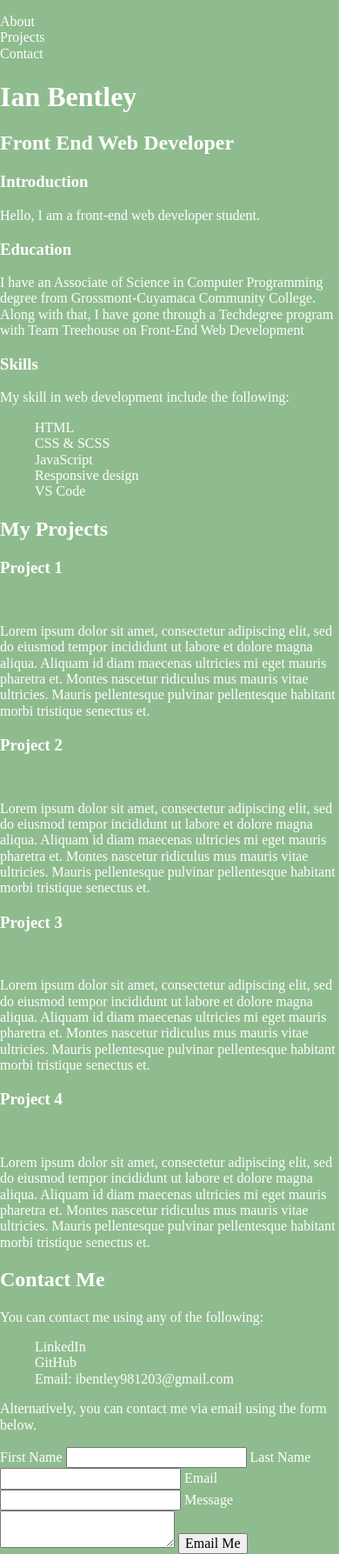
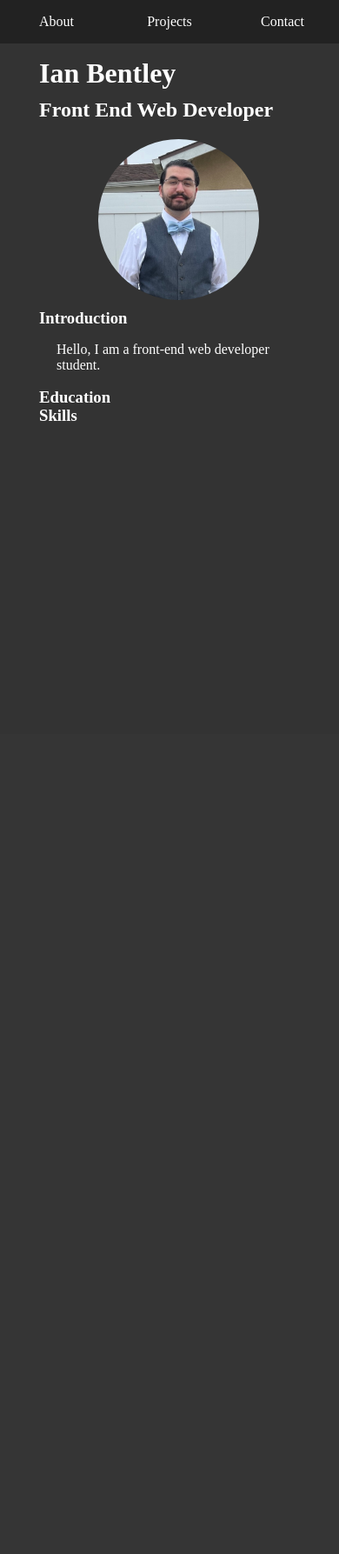
Before and after one commit to ian-bentley/My-Portfolio, a PHP site: page / in a window 390 px wide. Shown: the whole page at 87% size. After the commit the page ends 484 px from the top, so only its background shows below. Run offline with PHP 8.4, Linux system fonts and the light colour scheme; some libraries are stand-ins or nearby versions.

Commit message:
More content and responsive design

```diff
--- a/css/styles.css
+++ b/css/styles.css
@@ -347,6 +347,13 @@ li {
 
 #main-nav ul {
   padding-left: 0;
+  margin-top: 0;
+  display: grid;
+  grid-template-columns: repeat(3, 1fr);
+  text-align: center;
+  justify-content: center;
+  align-content: center;
+  height: 50px;
 }
 
 a {
@@ -355,8 +362,129 @@ a {
 }
 
 body {
-  background-color: darkseagreen;
+  background-color: #333333;
   color: white;
 }
 
+header {
+  background-color: #222222;
+}
+
+ul {
+  padding-left: 40px;
+}
+
+.hide {
+  display: none;
+}
+
+#main-nav li, #about h3 {
+  cursor: pointer;
+  user-select: none;
+}
+
+#main-nav li:hover {
+  border-bottom: solid white 2px;
+}
+
+#projects img {
+  width: 100%;
+  max-width: 360px;
+}
+
+#projects-grid {
+  max-width: 360px;
+  margin: 0 auto;
+}
+@media screen and (min-width: 641px) {
+  #projects-grid {
+    display: grid;
+    grid-template-columns: repeat(auto-fit, minmax(360px, 1fr));
+    max-width: initial;
+    justify-items: center;
+    gap: 40px;
+  }
+}
+
+form {
+  display: grid;
+  grid-template-columns: 1fr;
+  row-gap: 10px;
+  max-width: 360px;
+  margin: 0 auto;
+}
+
+#portrait {
+  display: block;
+  width: 185px;
+  border-radius: 50%;
+  margin: 0 auto;
+}
+@media screen and (min-width: 641px) {
+  #portrait {
+    width: 300px;
+    margin: initial;
+  }
+}
+
+h1, h3 {
+  margin: 0;
+}
+
+h2 {
+  margin-top: 10px;
+}
+
+#about p {
+  padding-left: 20px;
+}
+
+#intro {
+  padding-top: 10px;
+}
+
+.project {
+  max-width: 360px;
+  margin-bottom: 70px;
+}
+
+#about-top {
+  width: 320px;
+}
+@media screen and (min-width: 641px) {
+  #about-top {
+    width: initial;
+    display: flex;
+    justify-content: space-between;
+    align-items: flex-end;
+  }
+}
+
+#about {
+  width: 320px;
+  margin: 0 auto;
+}
+@media screen and (min-width: 641px) {
+  #about {
+    width: initial;
+  }
+}
+
+#submit {
+  width: 100px;
+  margin: 0 0 auto 0;
+}
+
+@media screen and (min-width: 641px) {
+  #about-sections {
+    width: 640px;
+    margin: 0 auto;
+  }
+}
+
+#about, #projects, #contact {
+  padding-left: 10px;
+  padding-right: 10px;
+}
+
 /*# sourceMappingURL=styles.css.map */
--- a/index.html
+++ b/index.html
@@ -14,28 +14,40 @@
         <header>
             <nav id="main-nav">
                 <ul>
-                    <li><a href="#">About</a></li>
-                    <li><a href="#">Projects</a></li>
-                    <li><a href="#">Contact</a></li>
+                    <li id="about-btn">About</li>
+                    <li id="projects-btn">Projects</li>
+                    <li id="contact-btn">Contact</li>
                 </ul>
             </nav>
         </header>
         <main>
-            <section id="about">
+            <div id="section-grid">
+                <section id="about" class="section-grid-item">
+                    <div id="about-top">
+                        <div id="headings">
                             <h1>Ian Bentley</h1>
                             <h2>Front End Web Developer</h2>
+                        </div>
+                        <img src="imgs/me.jpg" alt="A photo of myself" id="portrait">
+                    </div>
+                    <div id="about-sections">
                         <section id="intro">
                             <h3>Introduction</h3>
+                            <div>
                                 <p>Hello, I am a front-end web developer student.</p>
+                            </div>
                         </section>
                         <section id="education">
                             <h3>Education</h3>
+                            <div class="hide">
                                 <p>I have an Associate of Science in Computer Programming degree from
                                     Grossmont-Cuyamaca Community College. Along with that, I have gone through
                                     a Techdegree program with Team Treehouse on Front-End Web Development</p>
+                            </div>
                         </section>
                         <section id="skills">
                             <h3>Skills</h3>
+                            <div class="hide">
                                 <p>My skill in web development include the following:</p>
                                 <ul>
                                     <li>HTML</li>
@@ -44,46 +56,44 @@
                                     <li>Responsive design</li>
                                     <li>VS Code</li>
                                 </ul>
+                            </div>
                         </section>
+                    </div>
                 </section>
-            <section id="projects">
+                <section id="projects" class="section-grid-item hide">
+                    <p>In this section is all the links to my other website projects and links to details
+                        regarding the development of each one.</p>
                     <h2>My Projects</h2>
                     <div id="projects-grid">
+                        <div class="project">
+                            <a href="#"></a>
+                                <h3>This Website</h3>
+                                <img src="http://via.placeholder.com/640x360" alt="Thumbnail for this website">
+                                <p>This very portfolio website was programmed by me.</p>
+                                <a href="#"><p>This Website Details</p></a>
+                            </a>
+                        </div>
+                        <div class="project">
                             <a href="#">
-                        <div>
-                            <h3>Project 1</h3>
-                            <img src="http://via.placeholder.com/640x360" alt="">
-                            <p>Lorem ipsum dolor sit amet, consectetur adipiscing elit, sed do eiusmod
-                                tempor incididunt ut labore et dolore magna aliqua. Aliquam id diam
-                                maecenas ultricies mi eget mauris pharetra et. Montes nascetur
-                                ridiculus mus mauris vitae ultricies. Mauris pellentesque pulvinar
-                                pellentesque habitant morbi tristique senectus et.</p>
+                                <h3>Wheel of Success</h3>
+                                <img src="http://via.placeholder.com/640x360" alt="Wheel of Success Tumbnail">
+                                <p>Wheel of Success is a web game similar to hangman. A phrase is generated
+                                    and the player has to guess what the phrase is before they run out of
+                                    lives.</p>
+                                <a href="#"><p>Wheel of Success Details</p></a>
+                            </a>
                         </div>
+                        <div class="project">
+                            <a href="#">
+                                <h3>Interactive Photo Gallery</h3>
+                                <img src="http://via.placeholder.com/640x360" alt="Interactive Photo Gallery Thumbnail">
+                                <p>This gallery displays photos in a grid. You can search filter the photos
+                                    based on what's in each caption and expand an image by clicking on it.</p>
+                                    <a href="#"><p>Interactive Photo Gallery Details</p></a>
                             </a>
+                        </div>
+                        <div class="project">
                             <a href="#">
-                        <div>
-                            <h3>Project 2</h3>
-                            <img src="http://via.placeholder.com/640x360" alt="">
-                            <p>Lorem ipsum dolor sit amet, consectetur adipiscing elit, sed do eiusmod
-                                tempor incididunt ut labore et dolore magna aliqua. Aliquam id diam
-                                maecenas ultricies mi eget mauris pharetra et. Montes nascetur
-                                ridiculus mus mauris vitae ultricies. Mauris pellentesque pulvinar
-                                pellentesque habitant morbi tristique senectus et.</p>
-                        </div>
-                    </a>
-                    <a href="#">
-                        <div>
-                            <h3>Project 3</h3>
-                            <img src="http://via.placeholder.com/640x360" alt="">
-                            <p>Lorem ipsum dolor sit amet, consectetur adipiscing elit, sed do eiusmod
-                                tempor incididunt ut labore et dolore magna aliqua. Aliquam id diam
-                                maecenas ultricies mi eget mauris pharetra et. Montes nascetur
-                                ridiculus mus mauris vitae ultricies. Mauris pellentesque pulvinar
-                                pellentesque habitant morbi tristique senectus et.</p>
-                        </div>
-                    </a>
-                    <a href="#">
-                        <div>
                                 <h3>Project 4</h3>
                                 <img src="http://via.placeholder.com/640x360" alt="">
                                 <p>Lorem ipsum dolor sit amet, consectetur adipiscing elit, sed do eiusmod
@@ -91,19 +101,21 @@
                                     maecenas ultricies mi eget mauris pharetra et. Montes nascetur
                                     ridiculus mus mauris vitae ultricies. Mauris pellentesque pulvinar
                                     pellentesque habitant morbi tristique senectus et.</p>
-                        </div>
+                                    <a href="#"><p>Project Details</p></a>
                             </a>
                         </div>
+                    </div>
                 </section>
-            <section id="contact">
+                <section id="contact" class="section-grid-item hide">
                     <h2>Contact Me</h2>
                     <p>You can contact me using any of the following:</p>
                     <ul>
-                    <li><a href="#">LinkedIn</a></li>
-                    <li><a href="#">GitHub</a></li>
-                    <li><a href="#">Email: ibentley981203@gmail.com</a></li>
+                        <li><a href="https://www.linkedin.com/in/ian-bentley-658b4421b/" target="_blank">LinkedIn</a></li>
+                        <li><a href="https://github.com/ian-bentley" target="_blank">GitHub</a></li>
+                        <li>Email: ibentley981203@gmail.com</li>
+                        <li>Phone: +1 (619) 850-4688</li>
                     </ul>
-                <p>Alternatively, you can contact me via email using the form below.</p>
+                    <p>Alternatively, you can contact me via email using the form below:</p>
                     <form method="post" action="emailme.php">
                         <label for="first-name">First Name</label>
                         <input type="text" id="first-name" name="firstName">
@@ -116,6 +128,8 @@
                         <input type="submit" id="submit" value="Email Me">
                     </form>
                 </section>
+            </div>
         </main>
+        <script src="js/app.js"></script>
     </body>
 </html>
--- a/scss/_variables.scss
+++ b/scss/_variables.scss
@@ -1,2 +1,5 @@
 $text-color-default: white;
-$primary-page-color: darkseagreen;
+$primary-page-color: #333333;
+$secondary-page-color: #222222;
+
+$screen-size-med: 641px;
--- a/scss/styles.scss
+++ b/scss/styles.scss
@@ -11,6 +11,13 @@ li {
 
 #main-nav ul {
     padding-left: 0;
+    margin-top: 0;
+    display: grid;
+    grid-template-columns: repeat(3, 1fr);
+    text-align: center;
+    justify-content: center;
+    align-content: center;
+    height: 50px;
 }
 
 a {
@@ -22,3 +29,116 @@ body {
     background-color: $primary-page-color;
     color: $text-color-default;
 }
+
+header {
+    background-color: $secondary-page-color;
+}
+
+ul {
+    padding-left: 40px;
+}
+
+.hide {
+    display: none;
+}
+
+#main-nav li, #about h3 {
+    cursor: pointer;
+    user-select: none;
+}
+
+#main-nav li:hover {
+    border-bottom: solid $text-color-default 2px;
+}
+
+#projects img {
+    width: 100%;
+    max-width: 360px;
+}
+
+#projects-grid {
+    max-width: 360px;
+    margin: 0 auto;
+    @media screen and (min-width: $screen-size-med) {
+        display: grid;
+        grid-template-columns: repeat(auto-fit, minmax(360px, 1fr));
+        max-width: initial;
+        justify-items: center;
+        gap: 40px;
+    }
+}
+
+form {
+    display: grid;
+    grid-template-columns: 1fr;
+    row-gap: 10px;
+    max-width: 360px;
+    margin: 0 auto;
+}
+
+#portrait {
+    display: block;
+    width: 185px;
+    border-radius: 50%;
+    margin: 0 auto;
+    @media screen and (min-width: $screen-size-med) {
+        width: 300px;
+        margin: initial;
+    }
+}
+
+h1, h3 {
+    margin: 0;
+}
+
+h2 {
+    margin-top: 10px;
+}
+
+#about p {
+    padding-left: 20px;
+}
+
+#intro {
+    padding-top: 10px;
+}
+
+.project {
+    max-width: 360px;
+    margin-bottom: 70px;
+}
+
+#about-top {
+    width: 320px;
+    @media screen and (min-width: $screen-size-med) {
+        width: initial;
+        display: flex;
+        justify-content:space-between;
+        align-items: flex-end;
+    }
+}
+
+#about {
+    width: 320px;
+    margin: 0 auto;
+    @media screen and (min-width: $screen-size-med) {
+        width: initial;
+    }
+}
+
+#submit {
+    width: 100px;
+    margin: 0 0 auto 0;
+}
+
+#about-sections {
+    @media screen and (min-width: $screen-size-med) {
+        width: 640px;
+        margin: 0 auto;
+    }
+}
+
+#about, #projects, #contact {
+    padding-left: 10px;
+    padding-right: 10px;
+}
```
Also changed, not shown: js/app.js (added, +71 -0 lines), imgs/me.jpg (added), 1 other file. Lines whose indentation alone changed are shown as unchanged.
